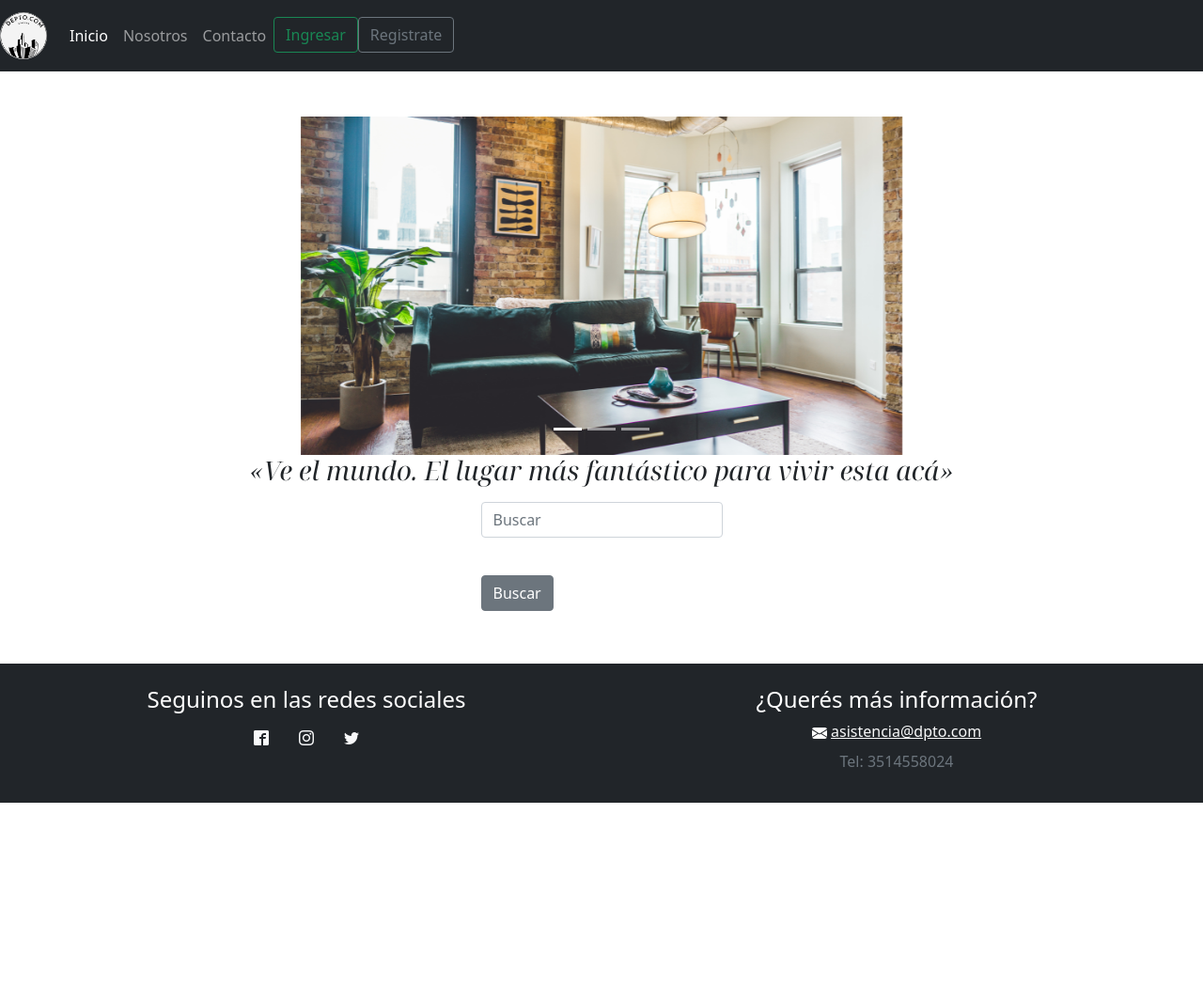
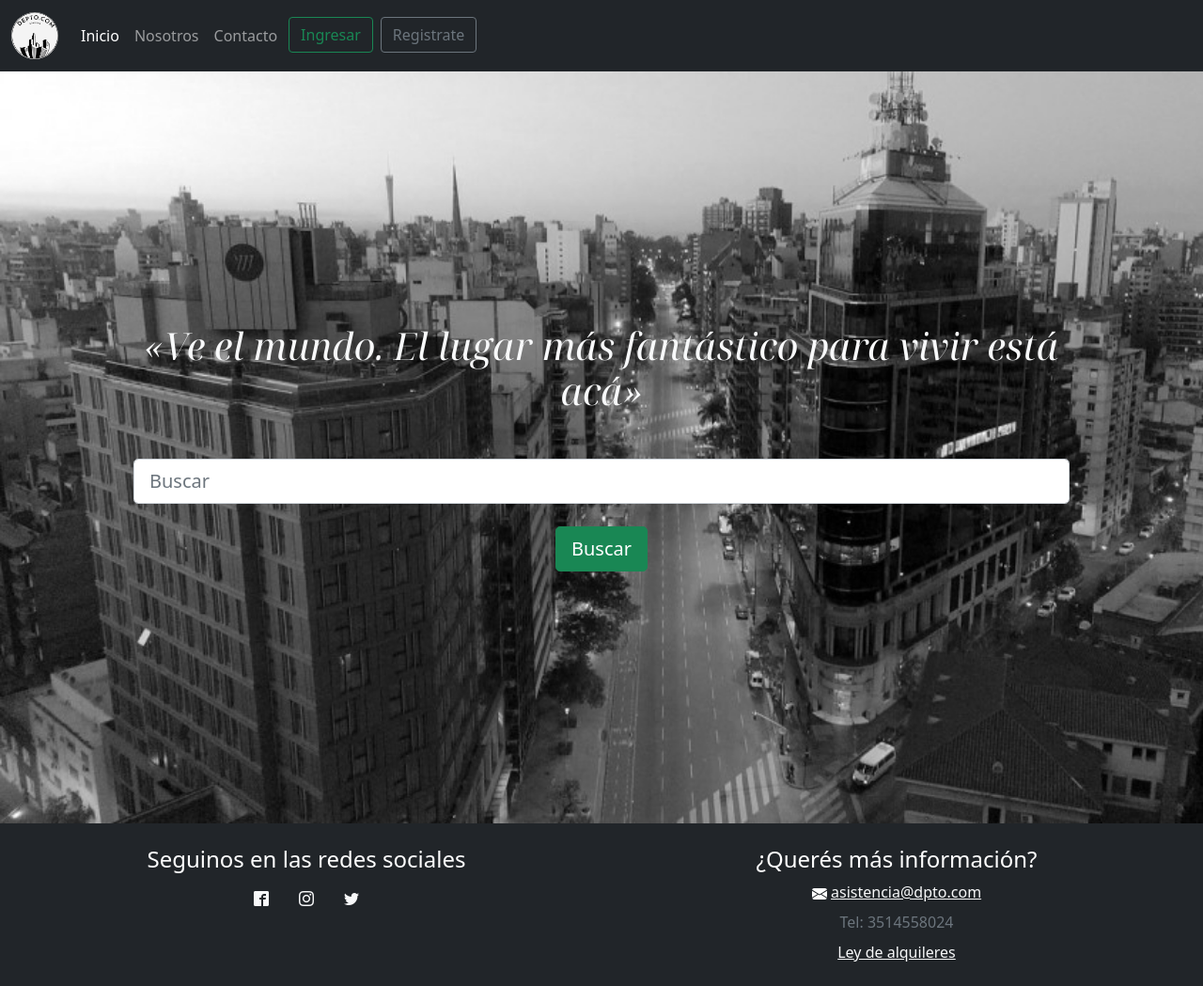
Before and after one commit to PPROF1-2021/a1-g5-dpto-com-gaela, a PHP site: page / in a window 1280 px wide. Shown: the whole page at 94% size. Before the commit the page ends 854 px from the top, so only its background shows below. Run offline with PHP 8.4, Linux system fonts and the light colour scheme; some web fonts are replaced.

Commit message:
Implemento nueva página de index, correcciones menores en navbar, body y footer.

```diff
--- a/css/style.css
+++ b/css/style.css
@@ -1,3 +1,14 @@
 #frase-index {
   font-family: 'Noto Serif Display', serif;
 }
+#fondo {
+  background-image: url('../img/Nueva_Córdoba_1-B-N.jpg');
+  height: 100vh;
+  width: 100vw;
+  background-size: cover;
+  background-repeat: no-repeat;
+}
+
+#buscador {
+    height: 100vh;
+}
--- a/index.html
+++ b/index.html
@@ -16,11 +16,11 @@
     <link href="https://cdn.jsdelivr.net/npm/bootstrap@5.1.1/dist/css/bootstrap.min.css" rel="stylesheet">
     <link href="css/redes_sociales/style.css" rel="stylesheet">
     <script src="https://cdn.jsdelivr.net/npm/bootstrap@5.1.1/dist/js/bootstrap.bundle.min.js"></script>
-    <title>INICIO</title>
+    <title>Inicio</title>
 </head>
 <body >
 
-<div>
+<div class="container-fluid bg-dark">
   <nav class="navbar navbar-expand-sm bg-dark navbar-dark">
      <a class="navbar-brand" href="./index.html">
        <img src="./img/logo_dpto2.png" alt="Logo" style="width:50px;" class="rounded-pill">
@@ -40,17 +40,19 @@
           <a class="nav-link" href="./pages/contacto.html">Contacto</a>
         </li>
         <li class="nav-item">
-            <a class="btn btn-outline-success" href="./pages/login.html">Ingresar</a>
+            <a class="btn btn-outline-success mx-1" href="pages/login.html">Ingresar</a>
         </li>
         <li class="nav-item">
-            <a class="btn btn-outline-secondary" href="./pages/login.html">Registrate</a>
+            <a class="btn btn-outline-secondary mx-1" href="pages/register.html">Registrate</a>
         </li>
       </ul>
     </div>
     </nav>
 </div>
-<section class="my-5">
+<main>
+<section id="fondo">
   <!-- Carousel -->
+  <!--
 <div class="carousel slide" data-bs-ride="carousel">
 
     <div class="carousel-indicators">
@@ -79,23 +81,26 @@
       <span class="carousel-control-next-icon"></span>
     </button>
   </div>
-
-  <h3 class="d-flex justify-content-center" id="frase-index">«Ve el mundo. El lugar más fantástico para vivir esta acá»</h3>
-  <div class="container-fluid mt-3 d-flex justify-content-center">
+</div> -->
+  <div class="container">
+  <div id="buscador" class="row text-center align-items-center mx-5">
+    <div class="col">
+    <h1 class="text-light bg-transparet mb-5" id="frase-index">«Ve el mundo. El lugar más fantástico para vivir está acá»</h1>
     <form class="form-inline">
-        <input type="text" class="form-control mb-2 mr-sm-2" id="inlineFormInputName2" placeholder="Buscar">
-
+        <input type="text" class="form-control form-control-lg mr-sm-2" id="inlineFormInputName2" placeholder="Buscar">
         <label class="sr-only" for="inlineFormInputGroupUsername2"></label>
-        <div class="input-group mb-2 mr-sm-2">
+        <div class="input-group mr-sm-2">
         </div>
-        <button type="submit" class="btn btn-secondary mb-2">Buscar</button>
+        <button type="submit" class="btn btn-lg btn-success">Buscar</button>
       </form>
+    </div>
+  </div>
   </div>
 </section>
-
+</main>
 
 <footer>
-    <div class="container-fluid mt-2 bg-dark text-white p-4">
+    <div class="container-fluid bg-dark text-white p-4">
       <div class="row">
         <div class="col-sm text-center">
           <h4>Seguinos en las redes sociales</h4>
@@ -121,6 +126,7 @@
               </svg>
               <a class=" text-light" href="mailto:asistencia@dpto.com"><span>asistencia@dpto.com</span></a>
               <span class="nav-link text-secondary">Tel: 3514558024</span>
+              <a class="text-light" href="https://www.argentina.gob.ar/justicia/derechofacil/leysimple/alquileres" target="_blank">Ley de alquileres</a>
           </div>
       </div>
 
```
Also changed, not shown: pages/contacto.html (+6 -4 lines), pages/login.html (+7 -5 lines), pages/nosotros.html (+6 -5 lines), pages/register.html (+7 -4 lines).
